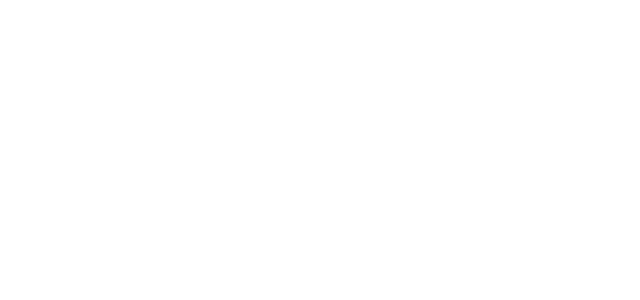
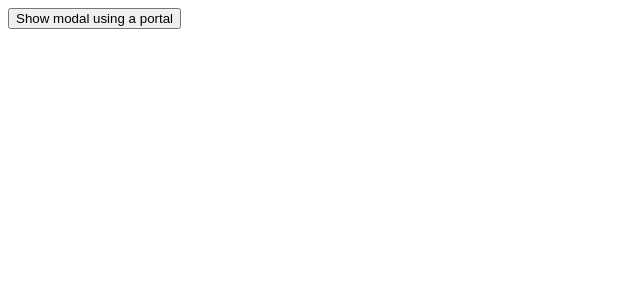
Before and after one commit to SuZu008006/react-sandbox, a React (Create React App) app: page /createPortal in a window 1280 px wide. Before the commit this address had no page. Shown: the top 300 px of the page, without its empty margins (0-640 px from the left). Built offline with nearby package versions, Linux system fonts and the light colour scheme.

Commit message:
added CreatePortalPage

```diff
--- a/src/App.tsx
+++ b/src/App.tsx
@@ -1,19 +1,26 @@
 import React from 'react'
 import { Route, Routes } from 'react-router-dom'
+import { CreatePortalPage } from './createPortal/CreatePortalPage'
 import UseRefPage from './useRef/UseRefPage'
 
 function App() {
   return (
-    <>
+    <div id="modal">
       <Routes>
         <Route
-          path="/"
+          path="/useRef"
           element={
             <UseRefPage/>
           }
         />
+        <Route
+          path="/createPortal"
+          element={
+            <CreatePortalPage/>
+          }
+        />
       </Routes>
-    </>
+    </div>
   )
 }
 
--- /dev/null
+++ b/src/createPortal/CreatePortalPage.tsx
@@ -0,0 +1,39 @@
+import React, { useRef, useState } from 'react'
+import { createPortal } from 'react-dom'
+
+export function CreatePortalPage() {
+  function ModalContent(props: { onClose: () => void }) {
+    return (
+      <div>
+        <div>modal dialog</div>
+        <button type="button" onClick={props.onClose}>
+          Close
+        </button>
+      </div>
+    )
+  }
+
+  const [showModal, setShowModal] = useState(false)
+
+  const maybeModalRef = useRef<HTMLDivElement>(null)
+
+  // eslint-disable-next-line @typescript-eslint/no-unused-vars
+  let modalRef = maybeModalRef.current!
+
+  return (
+    <div ref={maybeModalRef}>
+      <button onClick={() => {
+        setShowModal(true)
+      }
+      }>
+        Show modal using a portal
+      </button>
+      {showModal && createPortal(
+        <ModalContent
+          onClose={() => setShowModal(false)}
+        />,
+        modalRef
+      )}
+    </div>
+  )
+}
```
